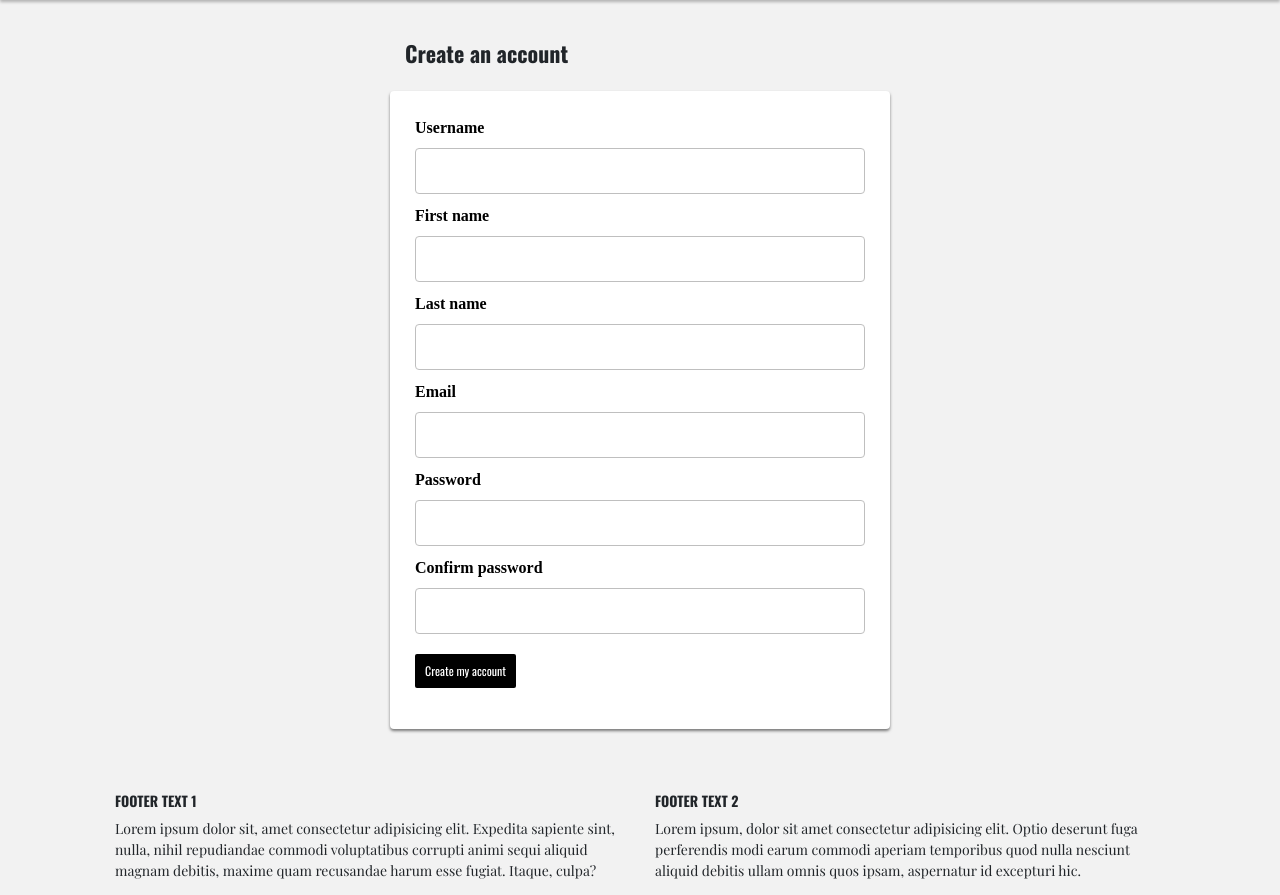
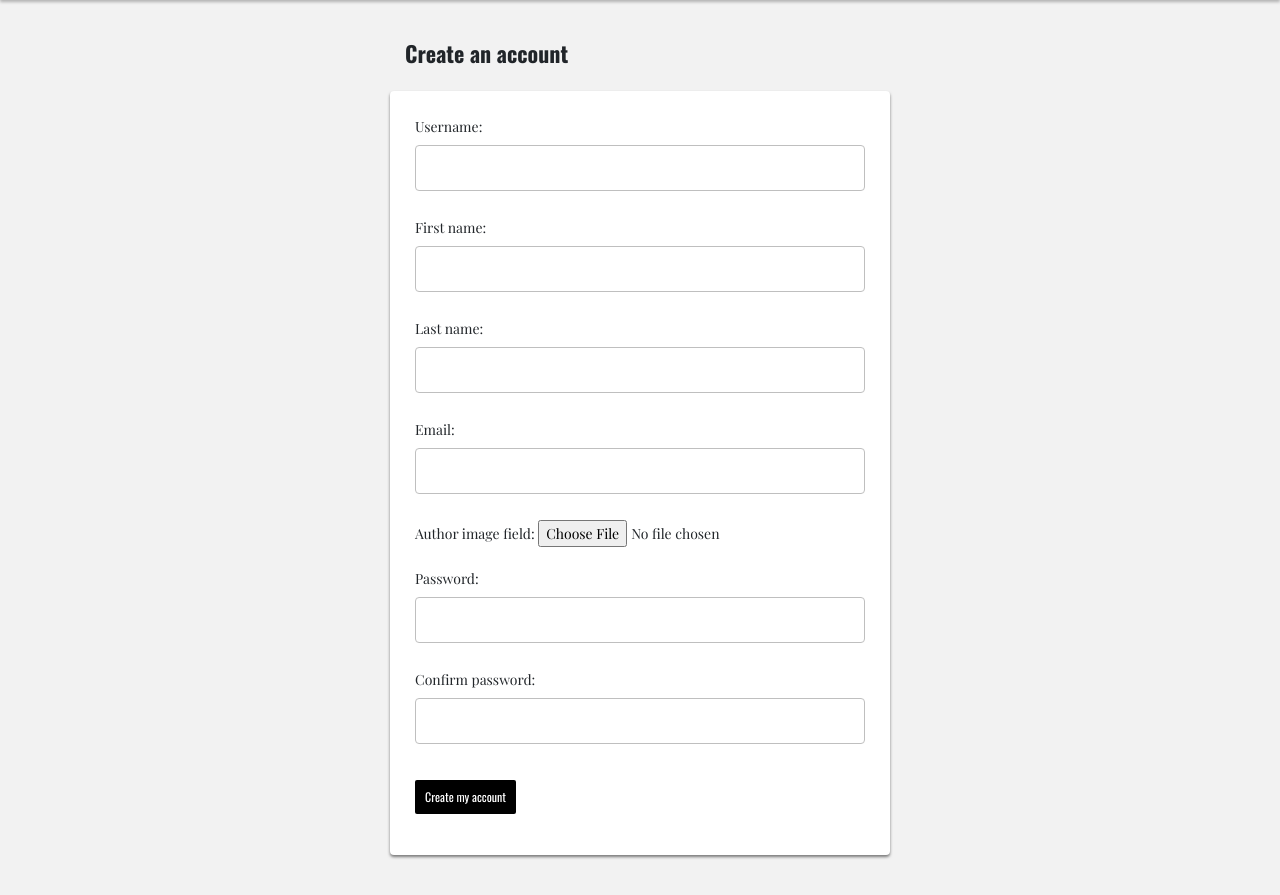
Before and after one commit to pig70/nextparanew, a Django app: page /register/ in a window 1280 px wide. Shown: the part 59-954 px from the top of the page. Run offline with Django 3.2, Linux system fonts and the light colour scheme; some libraries are stand-ins or nearby versions.

Commit message:
Trying to add inline formset

```diff
--- a/mainsite/forms.py
+++ b/mainsite/forms.py
@@ -1,6 +1,8 @@
 from django import forms
 from .models import UserStoryParagraphs,OriginalStory
+from userprofile.models import AuthorProfile
 from django.contrib.auth.models import User
+
 
 # Add a paragraph form on a story
 class AddParagraphForm(forms.ModelForm):
@@ -30,10 +32,11 @@ class UserRegistrationForm(forms.ModelForm):
     first_name = forms.CharField(widget=forms.TextInput(attrs={'class': 'form-field'}))
     last_name = forms.CharField(widget=forms.TextInput(attrs={'class': 'form-field'}))
     email = forms.EmailField(widget=forms.EmailInput(attrs={'class': 'form-field'}))
+    author_image_field = forms.FileField()
 
     class Meta:
         model = User
-        fields = ('username', 'first_name', 'last_name', 'email')
+        fields = ('username', 'first_name', 'last_name', 'email', 'author_image_field')
 
     def clean_confirm_password(self):
         cd = self.cleaned_data
--- a/mainsite/templates/register.html
+++ b/mainsite/templates/register.html
@@ -3,33 +3,38 @@
 {% block content %}
     {% if user.is_authenticated %}
         <div class="reg-pages-text">
-        <div>You've already registered and logged in.</br>
-            <strong><a href="{% url 'start_story' %}">Start some stories!</strong></a></div>
+        <div>You've already registered and logged in.<br>
+            <strong><a href="{% url 'start_story' %}">Start some stories!</a></strong>
+        </div>
         </div>
 
     {% else %}
         <div class="registration-container">
             <h1>Create an account</h1>
             <div class="registration-box">
-                <form action="." method="post">
-                    {{ user_form.username.errors }}
-                    <label class="form-label" for="id_username">Username</label>
-                    {{ user_form.username }}
-                    {{ user_form.first_name.errors }}
-                    <label class="form-label" for="id_first_name">First name</label>
-                    {{ user_form.first_name }}
-                    {{ user_form.last_name.errors }}
-                    <label class="form-label" for="id_last_name">Last name</label>
-                    {{ user_form.last_name }}
-                    {{ user_form.email.errors }}
-                    <label class="form-label" for="id_email">Email</label>
-                    {{ user_form.email }}
-                    {{ user_form.password.errors }}
-                    <label class="form-label" for="id_password">Password</label>
-                    {{ user_form.password }}
-                    {{ user_form.confirm_password.errors }}
-                    <label class="form-label" for="id_confirm_password">Confirm password</label>
-                    {{ user_form.confirm_password }}
+                <form enctype="multipart/form-data" action="." method="post">
+{#                    {{ user_form.username.errors }}#}
+{#                    <label class="form-label" for="id_username">Username</label>#}
+{#                    {{ user_form.username }}#}
+{#                    {{ user_form.first_name.errors }}#}
+{#                    <label class="form-label" for="id_first_name">First name</label>#}
+{#                    {{ user_form.first_name }}#}
+{#                    {{ user_form.last_name.errors }}#}
+{#                    <label class="form-label" for="id_last_name">Last name</label>#}
+{#                    {{ user_form.last_name }}#}
+{#                    {{ user_form.email.errors }}#}
+{#                    <label class="form-label" for="id_email">Email</label>#}
+{#                    {{ user_form.email }}#}
+{#                    {{ user_form.password.errors }}#}
+{#                    <label class="form-label" for="id_password">Password</label>#}
+{#                    {{ user_form.password }}#}
+{#                    {{ user_form.confirm_password.errors }}#}
+{#                    <label class="form-label" for="id_confirm_password">Confirm password</label>#}
+{#                    {{ user_form.confirm_password }}#}
+{#                    {{ user_form.author_image_field.errors }}#}
+{#                    <label class="form-label" for="id_author_image_field">Profile image</label>#}
+{#                    {{ user_form.author_image_field }}#}
+                    {{ user_form.as_p }}
                     {% csrf_token %}
                     <p><input class="btn btn-primary black-button" type="submit" value="Create my account"></p>
                 </form>
--- a/mainsite/views.py
+++ b/mainsite/views.py
@@ -3,12 +3,11 @@ from mainsite.models import OriginalStory, UserStoryParagraphs
 from .forms import AddParagraphForm, UserRegistrationForm, StartStoryForm
 from django.template.defaultfilters import slugify
 from userprofile.models import AuthorProfile
-
-"""
-Story detail view with paragraph form submission
-"""
+from django.forms import inlineformset_factory
+from django.contrib.auth.models import User
 
 
+# Story detail view with paragraph form submission
 def story(request, pk, slug):
     story = get_object_or_404(OriginalStory, pk=pk)
     story_user_paragraphs = story.paragraphs.all()
@@ -26,7 +25,9 @@ def story(request, pk, slug):
     return render(request, 'story_detail.html',
                   {'story': story, 'story_user_paragraphs': story_user_paragraphs, 'add_paragraph': add_paragraph})
 
+
 # Start a story form view
+
 def start_a_story(request):
     if request.method == 'POST':
         start_story_form = StartStoryForm(request.POST)
@@ -42,8 +43,8 @@ def start_a_story(request):
     return render(request, 'start-a-story.html', {'start_story_form': start_story_form})
 
 
+# Home view
 
-# Home view
 def home(request):
     home_list = OriginalStory.objects.all()
     new_paragraphs = UserStoryParagraphs.objects.order_by('-user_paragraph_date')[:6]
@@ -55,16 +56,28 @@ def home(request):
 # Registration form
 
 def register(request):
+    author_profile = User()
+    user_form = UserRegistrationForm(instance=author_profile)
+
+    RegistrationInlineFormset = inlineformset_factory(User, AuthorProfile, fields=('author', 'author_image',))
+    formset = RegistrationInlineFormset(instance=author_profile)
+
     if request.method == 'POST':
-        user_form = UserRegistrationForm(request.POST)
+        user_form = UserRegistrationForm(request.POST, request.FILES)
+        formset = RegistrationInlineFormset(request.POST, request.FILES)
+
         if user_form.is_valid():
             new_user = user_form.save(commit=False)
             new_user.set_password(user_form.cleaned_data['password'])
-            new_user.save()
-            return render(request, 'registration-complete.html', {'new_user': new_user})
+            formset = RegistrationInlineFormset(request.POST, request.FILES, instance=new_user)
+
+            if formset.is_valid():
+                new_user.save()
+                formset.save()
+                return render(request, 'registration-complete.html', {'new_user': new_user, 'formset': formset})
     else:
         user_form = UserRegistrationForm()
-    return render(request, 'register.html', {'user_form': user_form})
+    return render(request, 'register.html', {'user_form': user_form, 'formset': formset})
 
 
 def register_complete(request):
@@ -77,4 +90,5 @@ def all_paragraphs(request):
     author_image = AuthorProfile.objects.all()
     new_paragraphs_all = UserStoryParagraphs.objects.order_by('-user_paragraph_date')
     return render(request, 'all-paragraphs.html',
-                  {'all_paragraphs_list': all_paragraphs_list, 'new_paragraphs_all': new_paragraphs_all, 'author_image': author_image})
+                  {'all_paragraphs_list': all_paragraphs_list, 'new_paragraphs_all': new_paragraphs_all,
+                   'author_image': author_image})
```
